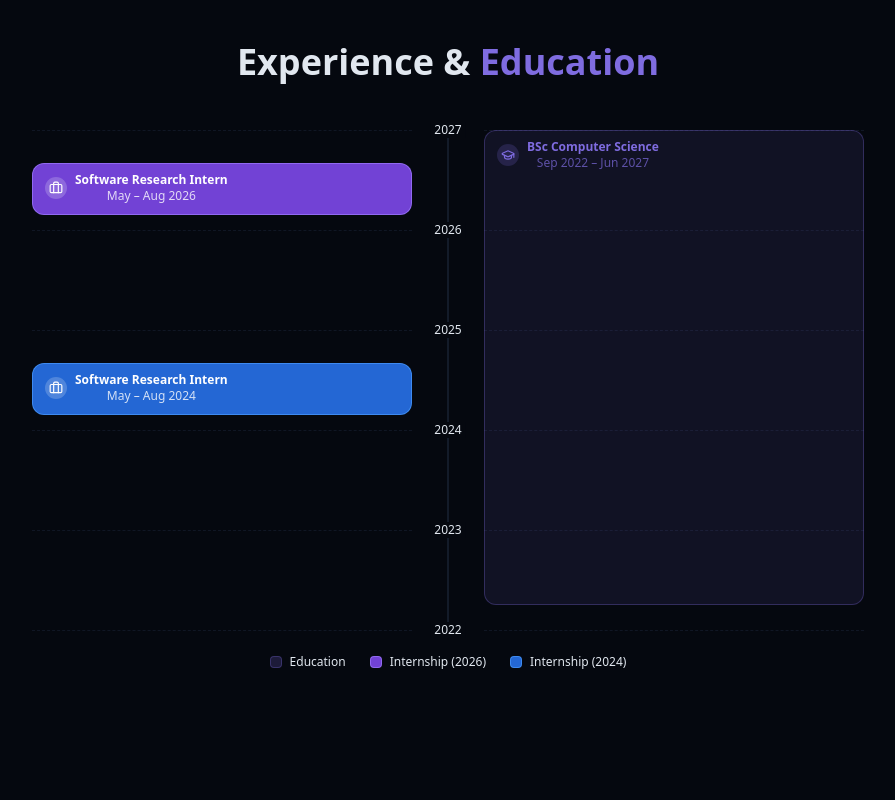
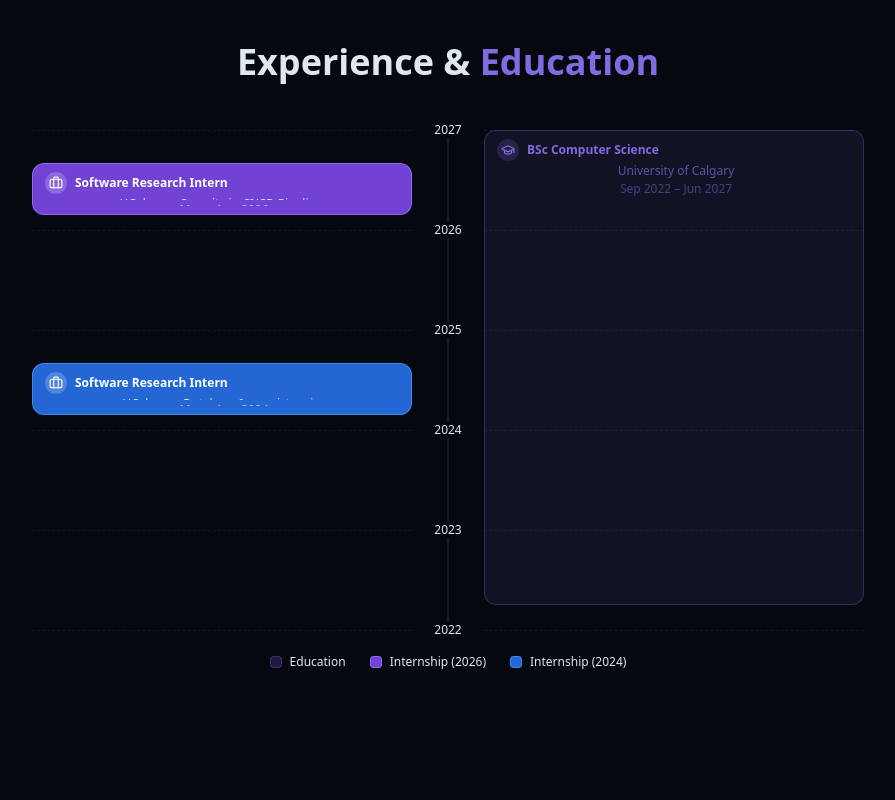
Before and after one commit to Ahmed-Jawad-Tahmid/personal-portfolio, a React (Vite) app: page / in a window 1280 px wide. Shown: the part 1560-2360 px from the top of the page, without its empty margins (192-1087 px from the left). Built offline with nearby package versions, Linux system fonts and the light colour scheme.

Commit message:
Update ExperienceSection.jsx

```diff
--- a/src/components/ExperienceSection.jsx
+++ b/src/components/ExperienceSection.jsx
@@ -36,8 +36,8 @@ const education = [
 const experience = [
   {
     title: "Software Research Intern",
-    org: "UCalgary · CI/CD Pipelines",
-    detail: "Empirical research on CI/CD pipeline pitfalls. Analyzed GitHub Actions configs across open-source repositories.",
+    org: "UCalgary · Security in CI/CD Pipelines",
+    detail: "Empirical research on security in CI/CD pipelines. Analyzed GitHub Actions configs across open-source repositories.",
     period: "May – Aug 2026",
     startYear: 2026, startMonth: 5,
     endYear:   2026, endMonth:   8,
@@ -60,46 +60,35 @@ const experience = [
   },
 ];
 
-const Bar = ({ entry, tooltipSide = "right" }) => {
+const Bar = ({ entry }) => {
   const Icon   = entry.icon;
   const top    = toTop(entry.endYear, entry.endMonth);
   const height = toHeight(entry.startYear, entry.startMonth, entry.endYear, entry.endMonth);
-  const isEdu  = !!entry.icon === GraduationCap;
+  const isPrimary = entry.iconClass === "text-primary";
 
   return (
     <div
-      className={`absolute rounded-xl ${entry.barClass} transition-all duration-300 group cursor-default`}
+      className={`absolute rounded-xl ${entry.barClass} cursor-default overflow-hidden`}
       style={{ top, height, left: 0, right: 0, zIndex: 10 }}
     >
-      {/* Label */}
-      <div className="flex items-center gap-2 px-3 py-2">
-        <div className={`p-1 rounded-full ${entry.iconClass === "text-primary" ? "bg-primary/20" : "bg-white/20"} flex-shrink-0`}>
-          <Icon className={`h-3.5 w-3.5 ${entry.iconClass}`} />
-        </div>
-        <div className="min-w-0">
-          <p className={`text-xs font-semibold truncate ${entry.iconClass === "text-primary" ? "text-primary" : "text-white"}`}>
+      <div className="flex flex-col gap-0.5 px-3 py-2 h-full">
+        {/* Icon + title row */}
+        <div className="flex items-center gap-2">
+          <div className={`p-1 rounded-full flex-shrink-0 ${isPrimary ? "bg-primary/20" : "bg-white/20"}`}>
+            <Icon className={`h-3.5 w-3.5 ${entry.iconClass}`} />
+          </div>
+          <p className={`text-xs font-semibold truncate ${isPrimary ? "text-primary" : "text-white"}`}>
             {entry.title}
           </p>
-          <p className={`text-xs truncate ${entry.iconClass === "text-primary" ? "text-primary/70" : "text-white/80"}`}>
-            {entry.period}
-          </p>
         </div>
-      </div>
-
-      {/* Hover tooltip */}
-      <div
-        className={`absolute top-0 z-50 w-60 opacity-0 group-hover:opacity-100 pointer-events-none transition-opacity duration-200 ${
-          tooltipSide === "left" ? "right-full mr-3" : "left-full ml-3"
-        }`}
-      >
-        <div className="bg-card border border-border rounded-xl shadow-lg p-4">
-          <p className="font-semibold text-sm mb-1">{entry.title}</p>
-          <p className="text-xs text-muted-foreground mb-2">{entry.org}</p>
-          <p className="text-xs text-muted-foreground leading-relaxed">{entry.detail}</p>
-          <span className={`inline-block mt-3 text-xs px-2 py-0.5 rounded-full ${entry.labelClass}`}>
-            {entry.period}
-          </span>
-        </div>
+        {/* Org */}
+        <p className={`text-xs truncate pl-1 ${isPrimary ? "text-primary/70" : "text-white/80"}`}>
+          {entry.org}
+        </p>
+        {/* Period */}
+        <p className={`text-xs truncate pl-1 ${isPrimary ? "text-primary/50" : "text-white/60"}`}>
+          {entry.period}
+        </p>
       </div>
     </div>
   );
```
